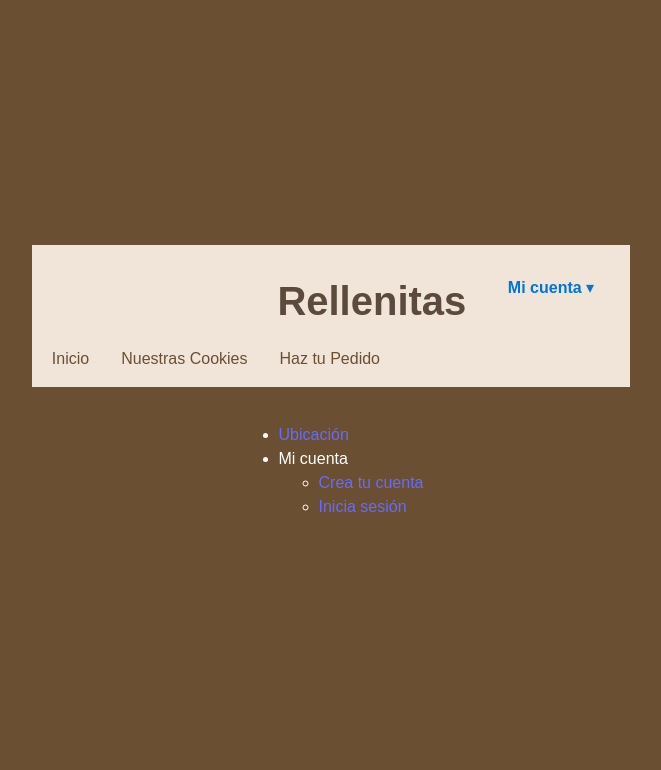
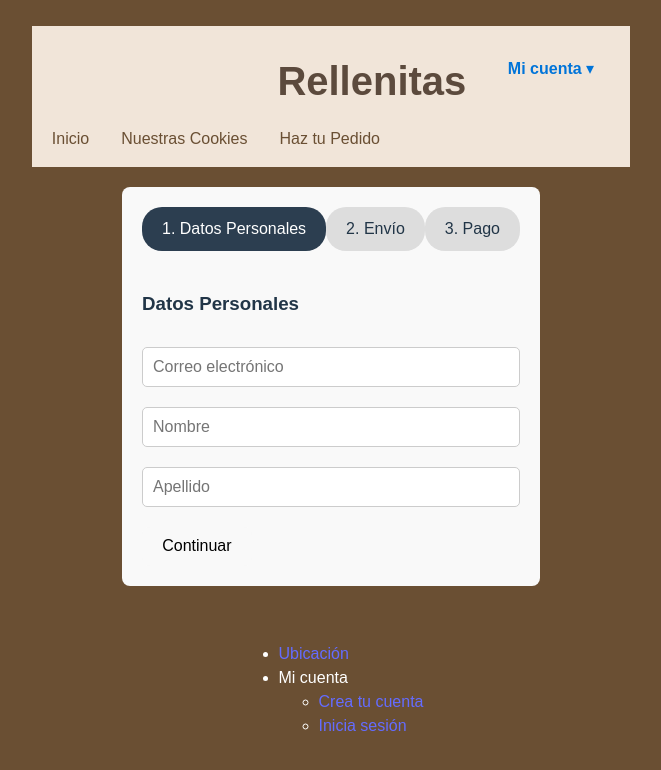
Before and after one commit to LuanaLopez20/React-LSL, a React (Vite) app in the folder rellenitas/: page /checkout in a window 1280 px wide. Shown: the top 770 px of the page, without its empty margins (309-970 px from the left). Built offline with nearby package versions, Linux system fonts and the light colour scheme; a web font is replaced by a local one.

Commit message:
hice que funcione el proceder al pago y que me haga completar un formulario

```diff
--- a/rellenitas/src/App.jsx
+++ b/rellenitas/src/App.jsx
@@ -1,5 +1,5 @@
 import React, { useState } from "react";
-import { Routes, Route, Link } from "react-router-dom";
+import { Routes, Route, Link, useNavigate } from "react-router-dom";
 import "./App.css";
 import Home from "./Home";
 import Rellenitas from "./Rellenitas";
@@ -12,10 +12,16 @@ import Registrate from "./Registrate";
 import Login from "./Login";
 import RecuperarCuenta from "./RecuperarCuenta";
 import { useAuth } from "./AuthContext";
+import Checkout from "./Checkout"; // Agregar esta línea
 
 function App() {
   const [cart, setCart] = useState([]);
   const { user, logout } = useAuth();
+  const navigate = useNavigate(); // Navegación programática
+
+  const handleProceedToPayment = () => {
+    navigate("/checkout");
+  };
 
   return (
     <div className="App">
@@ -32,7 +38,6 @@ function App() {
           </div>
 
           <div className="navbar-right">
-            {/* Mi cuenta primero */}
             {user ? (
               <div
                 style={{
@@ -73,8 +78,7 @@ function App() {
           </div>
         </div>
 
-        {/* Fila 2: Links centrados (sin cambios) */}
-        <div></div>
+        {/* Links de navegación */}
         <div className="navbar-bottom">
           <ul className="navbar-links">
             <li>
@@ -111,6 +115,8 @@ function App() {
           path="/perfil"
           element={<h2>Mi Perfil (datos e historial)</h2>}
         />
+        <Route path="/checkout" element={<Checkout />} />{" "}
+        {/* Ruta para el proceso de pago */}
       </Routes>
 
       {/* Footer */}
--- a/rellenitas/src/Carrito.jsx
+++ b/rellenitas/src/Carrito.jsx
@@ -1,9 +1,10 @@
-// Carrito.jsx
 import React, { useState } from "react";
+import { useNavigate } from "react-router-dom"; // Importa useNavigate para la navegación
 import "./Carrito.css";
 import MediosDeEnvio from "./MediosDeEnvio";
 
 function Carrito({ cart, setCart }) {
+  const navigate = useNavigate(); // Inicializa el hook para la navegación
   // Agrupar cookies por ID y contar cantidad
   const groupedCart = cart.reduce((acc, item) => {
     if (acc[item.id]) {
@@ -61,6 +62,11 @@ function Carrito({ cart, setCart }) {
     return sum + price * quantity; // Calcula el total correctamente
   }, 0);
 
+  // Función para proceder al pago
+  const handleProceedToPayment = () => {
+    navigate("/checkout"); // Redirige a la página de Checkout
+  };
+
   return (
     <div className="carrito-page">
       <h3>TU CARRITO</h3>
@@ -97,28 +103,10 @@ function Carrito({ cart, setCart }) {
 
       {/* Mostrar el subtotal */}
       <p className="total">Subtotal (sin envio): ${total}</p>
-
-      {/* Mostrar el código postal */}
-      <div className="codigo-postal">
-        <p>
-          <strong>Código Postal:</strong> {codigoPostal}
-        </p>
-
-        <MediosDeEnvio onCodigoPostalChange={handleCodigoPostalChange} />
-      </div>
-
-      {codigoPostal && (
-        <p>
-          <strong>Costo de Envío:</strong> ${envio}
-        </p>
-      )}
-
-      <p>
-        <strong>Total: </strong>${total + envio}
-      </p>
-
       {cart.length > 0 && (
-        <button className="checkout-btn">Proceder al pago</button>
+        <button className="checkout-btn" onClick={handleProceedToPayment}>
+          Proceder al pago
+        </button>
       )}
     </div>
   );
--- /dev/null
+++ b/rellenitas/src/Checkout.css
@@ -0,0 +1,70 @@
+.checkout-container {
+  max-width: 800px;
+  margin: 20px auto;
+  padding: 20px;
+  background-color: #f9f9f9;
+  border-radius: 8px;
+}
+
+.steps {
+  display: flex;
+  justify-content: space-between;
+  margin-bottom: 20px;
+}
+
+.step {
+  padding: 10px 20px;
+  background-color: #ddd;
+  border-radius: 20px;
+  cursor: pointer;
+  transition: background-color 0.3s;
+}
+
+.step.active {
+  background-color: #2c3e50;
+  color: white;
+}
+
+.step-content {
+  display: flex;
+  flex-direction: column;
+  gap: 10px;
+}
+
+input {
+  padding: 10px;
+  font-size: 16px;
+  margin-bottom: 10px;
+  border: 1px solid #ccc;
+  border-radius: 5px;
+}
+
+button {
+  padding: 10px;
+  background-color: #2c3e50;
+  color: white;
+  border: none;
+  border-radius: 5px;
+  cursor: pointer;
+  font-size: 16px;
+  color: rgb(0, 0, 0);
+  margin-right: 10px;
+}
+
+button:hover {
+  background-color: #34495e;
+}
+
+button:disabled {
+  background-color: #ddd;
+  cursor: not-allowed;
+}
+
+.mensaje-exitoso {
+  background-color: #d4edda;
+  color: #155724;
+  padding: 20px;
+  border-radius: 5px;
+  text-align: center;
+  margin-top: 20px;
+}
--- /dev/null
+++ b/rellenitas/src/Checkout.jsx
@@ -0,0 +1,173 @@
+import React, { useState } from "react";
+import "./Checkout.css";
+
+function Checkout() {
+  const [step, setStep] = useState(1); // Control del paso actual
+  const [paymentMethod, setPaymentMethod] = useState(""); // Método de pago seleccionado
+  const [cardNumber, setCardNumber] = useState(""); // Número de tarjeta
+  const [cvv, setCvv] = useState(""); // Código de seguridad
+  const [cardHolder, setCardHolder] = useState(""); // Nombre del titular de la tarjeta
+  const [pedidoConfirmado, setPedidoConfirmado] = useState(false); // Estado para confirmar el pedido
+
+  // Datos de transferencia bancaria
+  const cvu = "00000000000000000000000000"; // Reemplaza por tu CVU real
+  const alias = "miAliasBancario"; // Reemplaza por tu Alias real
+  const email = "tuemail@dominio.com"; // Reemplaza por tu correo real
+
+  // Funciones para manejar los pasos
+  const nextStep = () => {
+    if (step < 3) {
+      setStep(step + 1); // Avanzar al siguiente paso
+    } else if (step === 3) {
+      setPedidoConfirmado(true); // Confirmar el pedido cuando se haga clic en "Confirmar compra"
+    }
+  };
+
+  const prevStep = () => {
+    if (step > 1) {
+      setStep(step - 1); // Volver al paso anterior
+    }
+  };
+
+  // Función para manejar el cambio del método de pago
+  const handlePaymentMethodChange = (e) => {
+    setPaymentMethod(e.target.value);
+  };
+
+  // Función para manejar el cambio del número de tarjeta (12 dígitos)
+  const handleCardNumberChange = (e) => {
+    const formattedNumber = e.target.value.replace(/\D/g, "").slice(0, 12); // Limitar a 12 dígitos
+    setCardNumber(formattedNumber);
+  };
+
+  return (
+    <div className="checkout-container">
+      <div className="steps">
+        <div className={`step ${step === 1 ? "active" : ""}`}>
+          1. Datos Personales
+        </div>
+        <div className={`step ${step === 2 ? "active" : ""}`}>2. Envío</div>
+        <div className={`step ${step === 3 ? "active" : ""}`}>3. Pago</div>
+      </div>
+
+      {/* Paso 1 - Datos Personales */}
+      {step === 1 && (
+        <div className="step-content">
+          <h3>Datos Personales</h3>
+          <input type="email" placeholder="Correo electrónico" required />
+          <input type="text" placeholder="Nombre" required />
+          <input type="text" placeholder="Apellido" required />
+          <div>
+            <button onClick={nextStep}>Continuar</button>
+          </div>
+        </div>
+      )}
+
+      {/* Paso 2 - Envío */}
+      {step === 2 && (
+        <div className="step-content">
+          <h3>Dirección de Envío</h3>
+          <input type="text" placeholder="Dirección" required />
+          <input type="text" placeholder="Número" required />
+          <input type="text" placeholder="Código Postal" required />
+          <div>
+            <button onClick={prevStep}>Volver</button>
+            <button onClick={nextStep}>Continuar</button>
+          </div>
+        </div>
+      )}
+
+      {/* Paso 3 - Pago */}
+      {step === 3 && !pedidoConfirmado && (
+        <div className="step-content">
+          <h3>Pago</h3>
+
+          {/* Opciones de pago: tarjeta o transferencia */}
+          <div>
+            <label>
+              <input
+                type="radio"
+                value="tarjeta"
+                checked={paymentMethod === "tarjeta"}
+                onChange={handlePaymentMethodChange}
+              />
+              Pago con tarjeta
+            </label>
+            <label>
+              <input
+                type="radio"
+                value="transferencia"
+                checked={paymentMethod === "transferencia"}
+                onChange={handlePaymentMethodChange}
+              />
+              Transferencia Bancaria
+            </label>
+          </div>
+
+          {/* Si elige "Tarjeta", mostrar los campos de tarjeta */}
+          {paymentMethod === "tarjeta" && (
+            <div>
+              <input
+                type="text"
+                value={cardNumber}
+                onChange={handleCardNumberChange}
+                placeholder="Número de tarjeta (12 dígitos)"
+                maxLength="12"
+                required
+              />
+              <input
+                type="text"
+                value={cvv}
+                onChange={(e) => setCvv(e.target.value)}
+                placeholder="Código de seguridad (CVV)"
+                maxLength="3"
+                required
+              />
+              <input
+                type="text"
+                value={cardHolder}
+                onChange={(e) => setCardHolder(e.target.value)}
+                placeholder="Nombre del titular de la tarjeta"
+                required
+              />
+            </div>
+          )}
+
+          {/* Si elige "Transferencia", mostrar los campos de transferencia */}
+          {paymentMethod === "transferencia" && (
+            <div>
+              <p>
+                <strong>CVU:</strong> {cvu}
+              </p>
+              <p>
+                <strong>Alias:</strong> {alias}
+              </p>
+              <p>
+                <strong>Correo:</strong> {email}
+              </p>
+              <p>Envía el comprobante de la transferencia a este correo.</p>
+            </div>
+          )}
+
+          <div>
+            <button onClick={prevStep}>Volver</button>
+            <button onClick={nextStep}>Confirmar compra</button>
+          </div>
+        </div>
+      )}
+
+      {/* Mensaje de éxito */}
+      {pedidoConfirmado && (
+        <div className="mensaje-exitoso">
+          <h3>¡Tu pedido fue exitoso!</h3>
+          <p>
+            En brevedad nos comunicaremos con vos para entregarte nuestras
+            rellenitas.
+          </p>
+        </div>
+      )}
+    </div>
+  );
+}
+
+export default Checkout;
```
